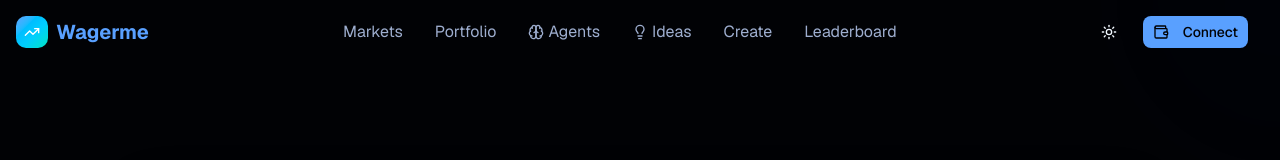
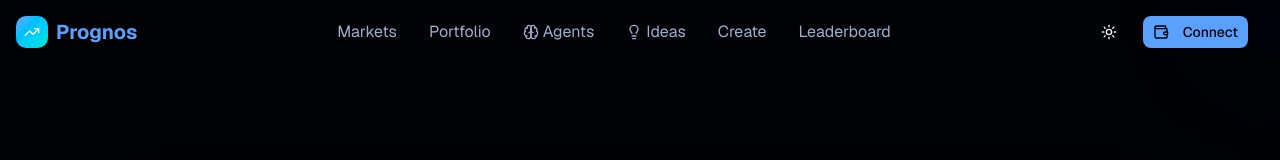
Before and after one commit to Timi16/Prognos, a Next.js app: page / in a window 1280 px wide. Shown: the top 160 px of the page. Built offline with nearby package versions, Linux system fonts and the light colour scheme.

Commit message:
Adding Prognos

```diff
--- a/app/layout.tsx
+++ b/app/layout.tsx
@@ -8,9 +8,9 @@ import "./globals.css"
 import { Navigation } from "@/components/navigation"
 
 export const metadata: Metadata = {
-  title: "Wagerme - Predict the Future. Get Paid.",
+  title: "Prognos - Predict the Future. Get Paid.",
   description: "Decentralized prediction markets on Flow. Trade on real-world events and earn rewards.",
-  generator: "Wagerme",
+  generator: "Prognos",
 }
 
 export default function RootLayout({
--- a/app/page.tsx
+++ b/app/page.tsx
@@ -363,7 +363,7 @@ export default function HomePage() {
                 <div className="w-8 h-8 rounded-lg bg-gradient-to-br from-primary to-secondary flex items-center justify-center">
                   <TrendingUp className="w-4 h-4 text-white" />
                 </div>
-                <span className="text-2xl font-bold text-primary">Wagerme</span>
+                <span className="text-2xl font-bold text-primary">Prognos</span>
               </div>
               <p className="text-muted-foreground mb-6 max-w-md">
                 The world's most advanced decentralized prediction market. Trade on real-world events and earn rewards
@@ -421,7 +421,7 @@ export default function HomePage() {
           </div>
 
           <div className="flex flex-col md:flex-row justify-between items-center pt-8 border-t border-border/30">
-            <p className="text-muted-foreground text-sm mb-4 md:mb-0">© 2024 Wagerme. All rights reserved.</p>
+            <p className="text-muted-foreground text-sm mb-4 md:mb-0">© 2025 Prognos. All rights reserved.</p>
             <div className="flex space-x-6 text-sm text-muted-foreground">
               <a href="#" className="hover:text-foreground transition-colors">
                 Privacy
--- a/components/navigation.tsx
+++ b/components/navigation.tsx
@@ -36,7 +36,7 @@ export function Navigation() {
             <div className="w-8 h-8 rounded-lg bg-gradient-to-br from-primary to-secondary flex items-center justify-center group-hover:scale-110 transition-transform duration-300">
               <TrendingUp className="w-4 h-4 text-white" />
             </div>
-            <span className="text-xl font-bold text-primary">Wagerme</span>
+            <span className="text-xl font-bold text-primary">Prognos</span>
           </Link>
 
           {/* Desktop Navigation */}
--- a/package.json
+++ b/package.json
@@ -1,5 +1,5 @@
 {
-  "name": "Wagerme",
+  "name": "Prognos",
   "version": "0.1.0",
   "private": true,
   "scripts": {
```
